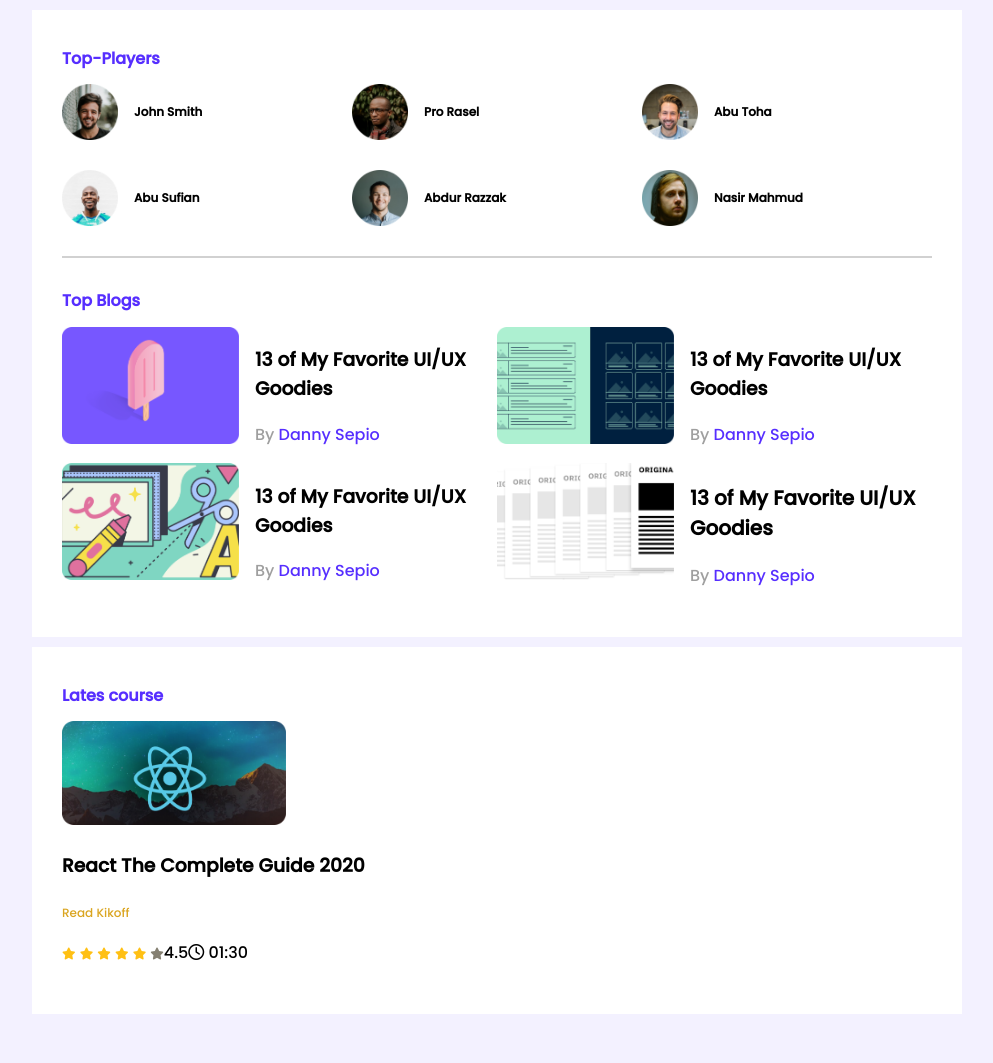
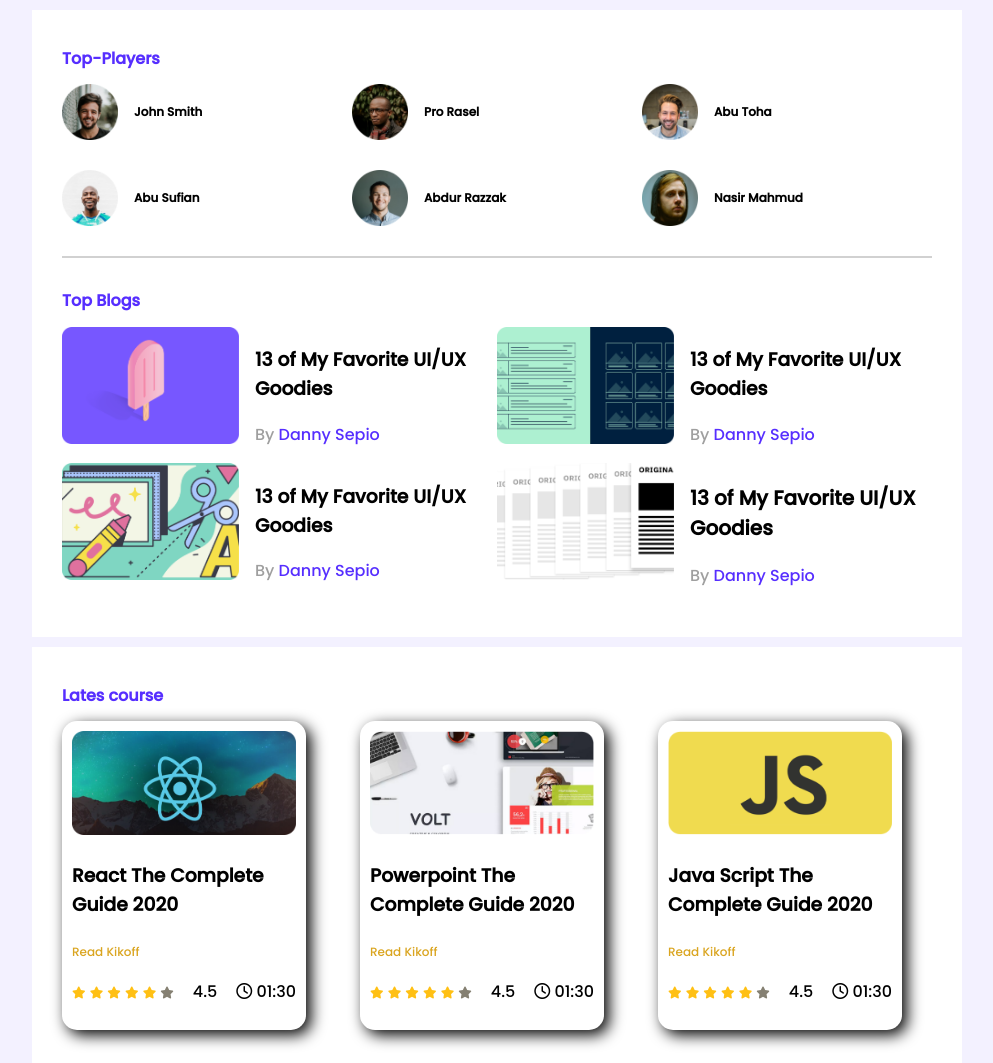
Before and after one commit to Anisur23989/leader-board-css3, a plain HTML site: page index.html in a window 1280 px wide. Shown: the whole page, without its empty margins (143-1136 px from the left). Before the commit the page ends 1014 px from the top, so only its background shows below. Drawn offline with Linux system fonts and the light colour scheme.

Commit message:
footer commit

```diff
--- a/css/style.css
+++ b/css/style.css
@@ -91,7 +91,15 @@ hr{
  ------------------------*/
 .courses{
     display: grid;
-    grid-template-columns: repeat(1, 1fr);
+    grid-template-columns: repeat(3, 1fr);
+    grid-column-gap:24px ;
+}
+
+.course{
+    width: 224px;
+    border-radius: 15px;
+    padding: 10px;
+    box-shadow: 5px 5px 15px black;
 }
  .course-thumbnail img{
     width: 224px;
@@ -100,6 +108,7 @@ hr{
 .course-info{
     display: flex;
     align-items: center;
+    justify-content: space-between;
 }
 .fa-star{
     font-size: 12px;
--- a/index.html
+++ b/index.html
@@ -90,6 +90,7 @@
         <section class="container">
                    <h2 class="section-title">Lates course </h2>
                    <div class="courses">
+                       <div class="course">
                <div class="course-thumbnail">
                    <img src="images/courses/course-1.png" alt="">
                </div>
@@ -112,6 +113,56 @@
                     </div>
                    </div>
                </div>
+            </div>
+                       <div class="course">
+               <div class="course-thumbnail">
+                   <img src="images/courses/course-2.png" alt="">
+               </div>
+               <div class="course-details">
+                   <h3 class="course-title">Powerpoint The Complete Guide 2020</h3>
+                   <a class="course-author" href="#">Read Kikoff</a>
+                   <div class="course-info">
+                    <div>
+                        <i class="fas fa-star filled"></i>
+                        <i class="fas fa-star filled"></i>
+                        <i class="fas fa-star filled"></i>
+                        <i class="fas fa-star filled"></i>
+                        <i class="fas fa-star filled"></i>
+                        <i class="fas fa-star empty"></i>
+                    </div>
+                    <p>4.5</p>
+                    <div class="course-duration">
+                        <i class="far fa-clock"></i>
+                        01:30
+                    </div>
+                   </div>
+               </div>
+            </div>
+                       <div class="course">
+               <div class="course-thumbnail">
+                   <img src="images/courses/course-3.png" alt="">
+               </div>
+               <div class="course-details">
+                   <h3 class="course-title">Java Script The Complete Guide 2020</h3>
+                   <a class="course-author" href="#">Read Kikoff</a>
+                   <div class="course-info">
+                    <div>
+                        <i class="fas fa-star filled"></i>
+                        <i class="fas fa-star filled"></i>
+                        <i class="fas fa-star filled"></i>
+                        <i class="fas fa-star filled"></i>
+                        <i class="fas fa-star filled"></i>
+                        <i class="fas fa-star empty"></i>
+                    </div>
+                    <p>4.5</p>
+                    <div class="course-duration">
+                        <i class="far fa-clock"></i>
+                        01:30
+                    </div>
+                   </div>
+               </div>
+            </div>
+
            </div>
         </section>
     </main>
```
